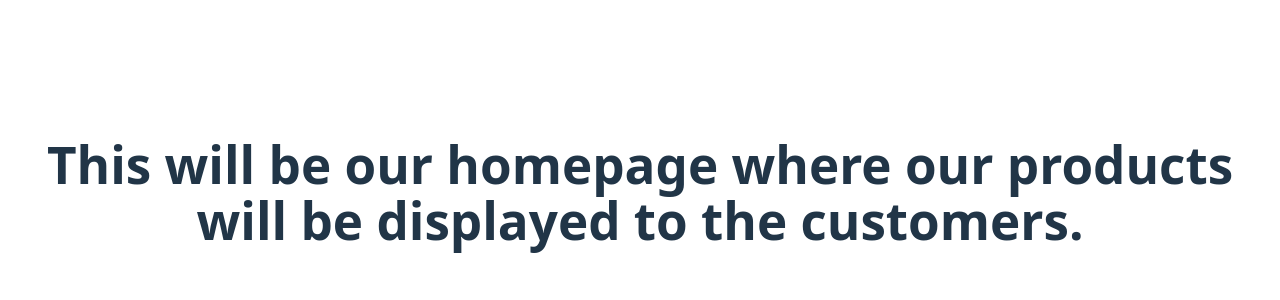
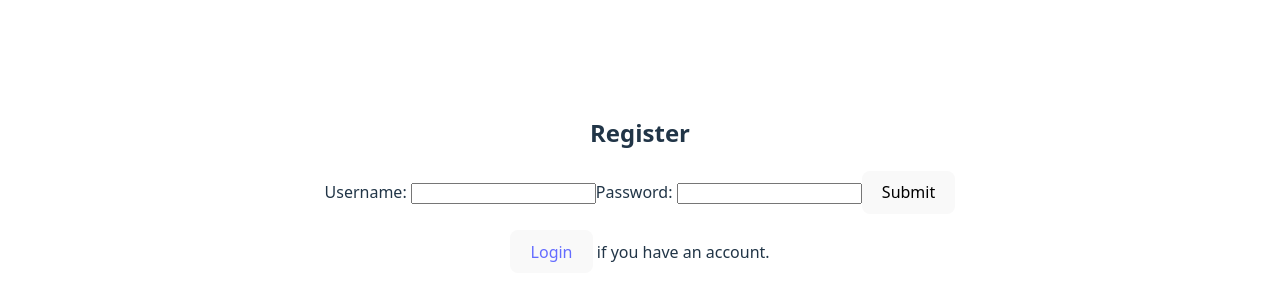
Before and after one commit to austinawhite/Market-Frontend, a React (Vite) app: page /register in a window 1280 px wide. Shown: the part 208-508 px from the top of the page. Built offline with nearby package versions, Linux system fonts and the light colour scheme.

Commit message:
added Register functionality

```diff
--- a/src/App.jsx
+++ b/src/App.jsx
@@ -1,19 +1,32 @@
-import { useState } from 'react'
+import { useState, useEffect } from 'react'
 import {Route, Routes} from 'react-router-dom'
 import './App.css'
+import Register from './components/Register'
+import LogIn from './components/Login'
 
 function App() {
   const [products, setProducts] = useState(0)
+  const [token, setToken] = useState(() => localStorage.getItem("token"));
+
+  useEffect(() => {
+    if (token) {
+      localStorage.setItem("token", token);
+    } else {
+      localStorage.removeItem("token");
+    }
+  }, [token]);
 
   return (
     <>
     <div>
       <Routes>
-      <Route path="/" element={<h1>Welome</h1>}/>
+        <Route path="/" element={<h1>Welome</h1>}/>
+        <Route path='/login' element={<LogIn setToken={setToken} />} />
+        <Route path="/register" element={<Register />} />
       </Routes>
     </div>
     <div>
-      <h1>This will be our homepage where our products will be displayed to the customers.</h1>
+
     </div>
     </>
   )
--- a/src/components/Register.jsx
+++ b/src/components/Register.jsx
@@ -7,5 +7,61 @@ function Register() {
     const [password, setPassword] = useState("")
     const [error, setError] = useState('');
 
+    async function handleSubmit(e){
+        e.preventDefault();
+        setError("");
+
+        try {
+            const response = await fetch('http://localhost:3000/users/', {
+                method: "POST",
+                headers: {
+                  "Content-Type": "application/json",
+                },
+                body: JSON.stringify({
+                username: username,
+                password: password,
+                }),
+              });
+
+            const result = await response.json();
+            if (response.ok) {
+              navigate('/login');
+            } else {
+              setError("Failed to register" || result.error);
+            }
+          } catch (error) {
+            console.error(error);
+            setError(error.message);
+          }
+        }
+
+        return(
+            <>
+            <div className="register-container">
+            <h2>Register</h2>
+            {error && <p>{error}</p>}
+            <form onSubmit={handleSubmit}>
+                <label>
+                    Username: <input
+                    value = {username}
+                    required
+                    onChange={(e) => setUsername(e.target.value)} />
+                </label>
+                <label>
+                    Password: <input
+                    type="password"
+                    value={password}
+                    minLength={5}
+                    title="Your password must be at least 5 characters long."
+                    required
+                    onChange={(e) => setPassword(e.target.value)} />
+                </label>
+                <button className="register-button">Submit</button>
+                <p><button><Link className="nav-link"to="/login">Login</Link> </button> if you have an account.</p>
+            </form>
+            </div>
+            </>
+          );
 }
+
 export default Register
```
